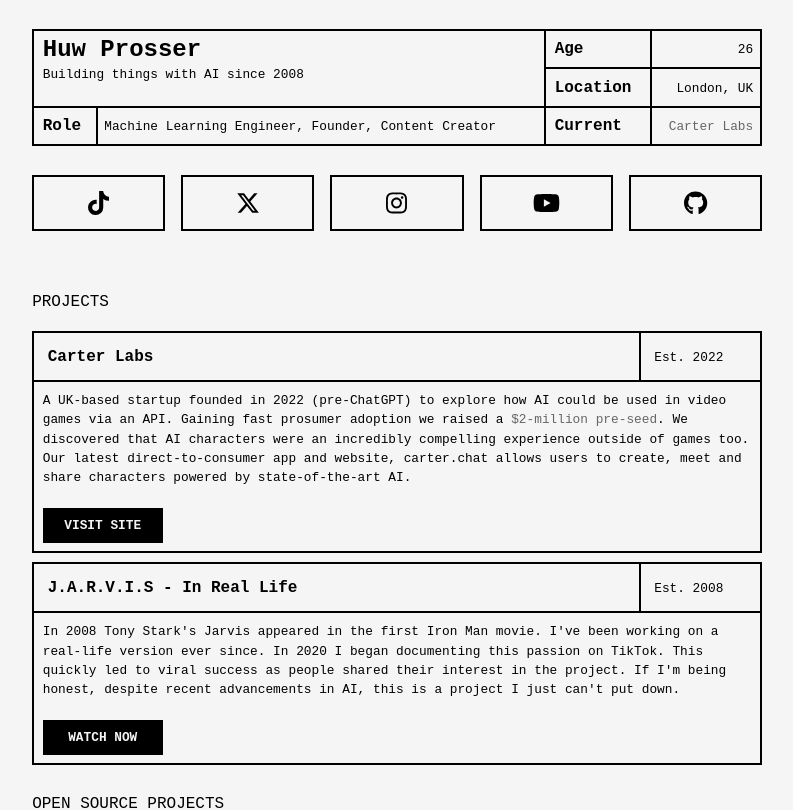
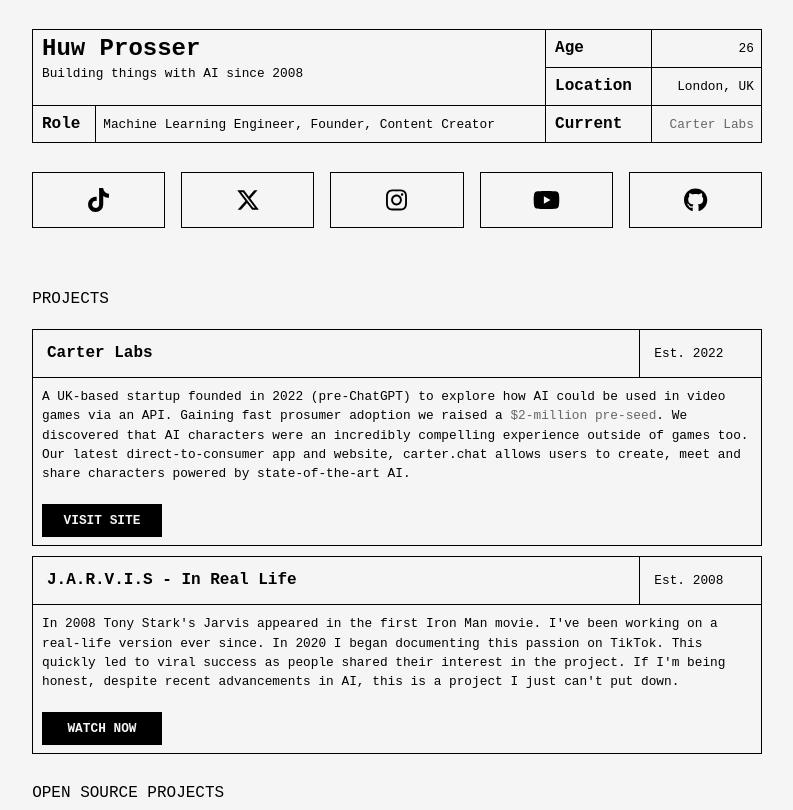
Before and after one commit to huwprosser/huwprosser.github.io, a Next.js app: page / in a window 1280 px wide. Shown: the top 810 px of the page, without its empty margins (243-1036 px from the left). Built offline with nearby package versions, Linux system fonts and the light colour scheme; a web font is replaced by a local one.

Commit message:
Adjust border thickness in global CSS variables

```diff
--- a/src/app/globals.css
+++ b/src/app/globals.css
@@ -7,7 +7,7 @@
 :root {
     --font-family: "JetBrains Mono", monospace;
     --line-height: 1.2rem;
-    --border-thickness: 2px;
+    --border-thickness: 1.5px;
     --text-color: #000;
     --text-color-alt: #666;
     --background-color: #f5f5f5;
```
